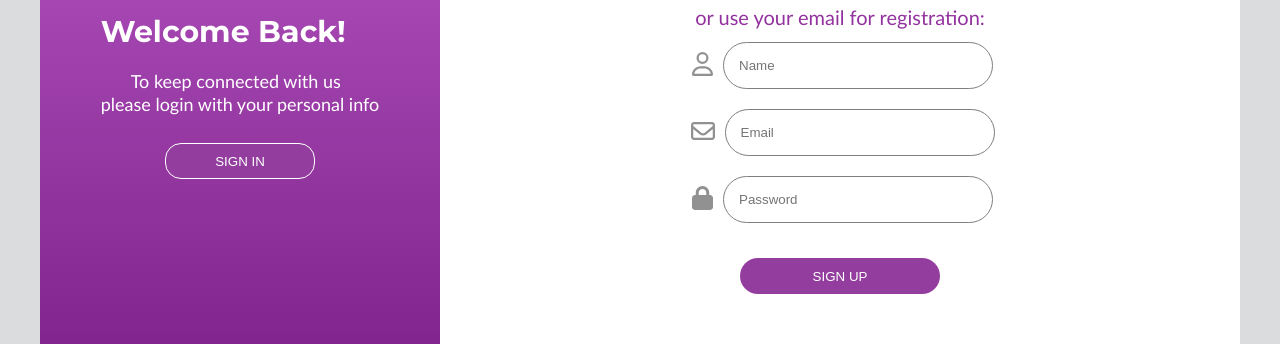
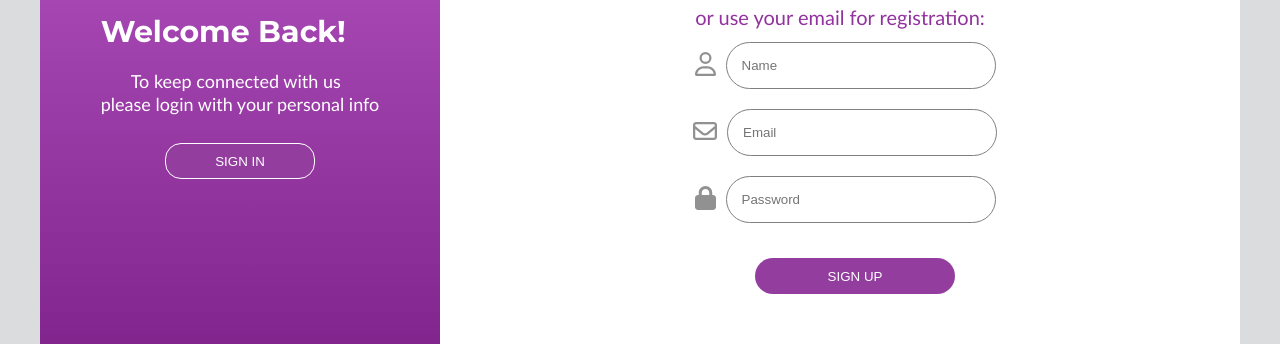
Before and after one commit to Karla-BFreitas/Login-Page, a plain HTML site: page index.html in a window 1280 px wide. Shown: the part 282-626 px from the top of the page. Drawn offline with Linux system fonts and the light colour scheme.

Commit message:
Finalizado

```diff
--- a/CSS/style.css
+++ b/CSS/style.css
@@ -138,7 +138,7 @@ main {
     flex-direction: row;
     align-items: flex-start;
     justify-content: center;
-    margin: 5px 5px 5px 0px;
+    margin: 5px 0px;
 }
 
 .textfield > input {
@@ -163,7 +163,7 @@ main {
     display: flex;
     align-items: center;
     justify-content: center;
-    margin-top: 20px;
+    margin: 20px 0 0 30px;
 }
 
 .btn-signup {
```
